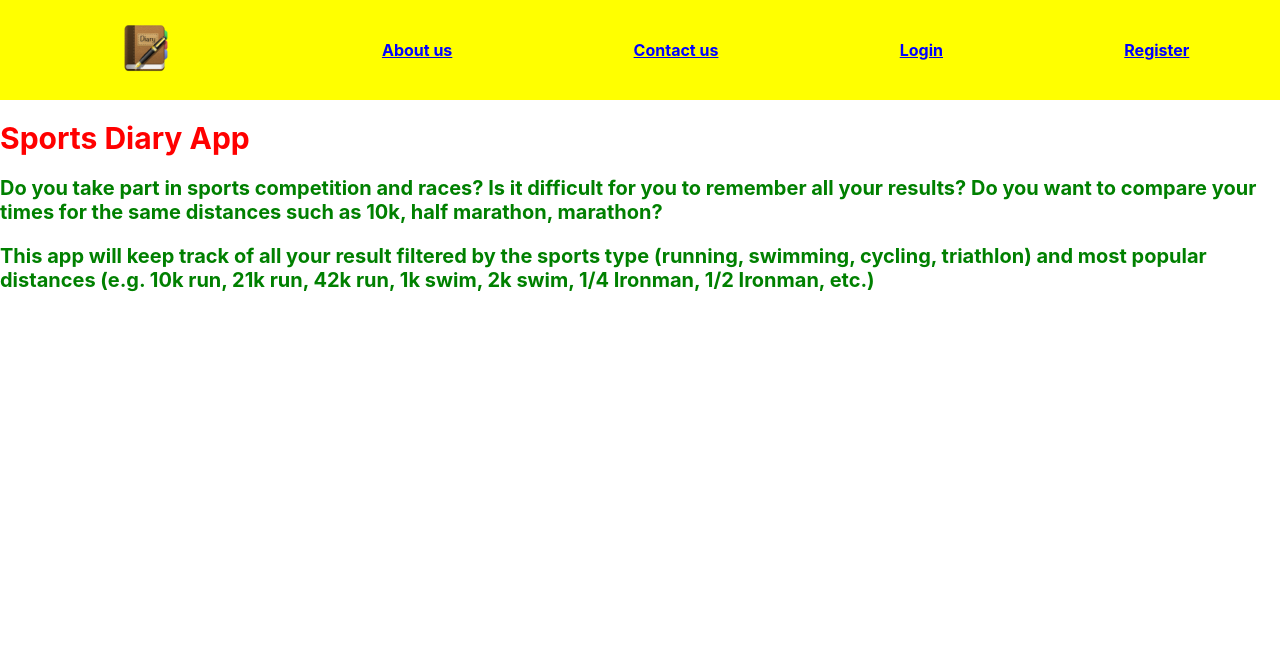
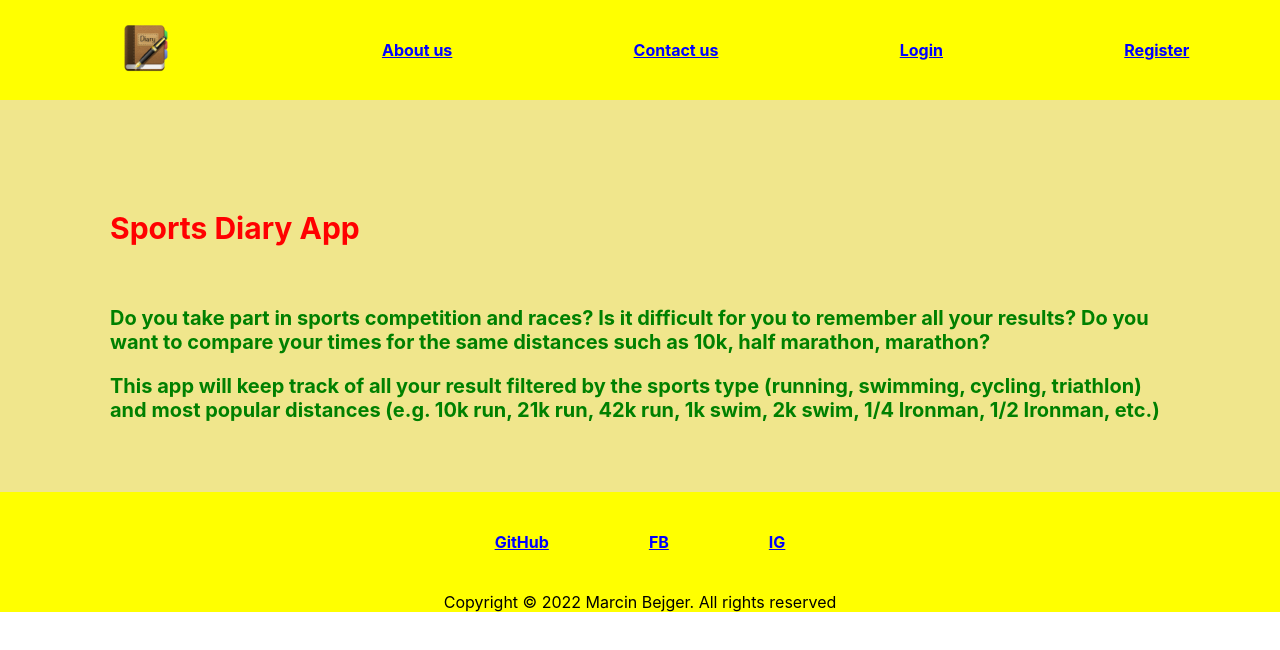
Before and after one commit to marcinbe88/sports-diary-app, a React (Create React App) app in the folder my-react-app/: page / in a window 1280 px wide. Shown: the top 650 px of the page. Built offline with nearby package versions, Linux system fonts and the light colour scheme.

Commit message:
footer component created and added to app.js

```diff
--- a/my-react-app/src/App.js
+++ b/my-react-app/src/App.js
@@ -1,6 +1,7 @@
 import { BrowserRouter, Route, Routes } from "react-router-dom";
 
 import { NavBar } from "./components/NavBar/NavBar";
+import { Footer } from "./components/Footer/Footer";
 import { About } from "./views/About";
 import { Contact } from "./views/Contact";
 import { Home } from "./views/Home";
@@ -19,6 +20,7 @@ export function App() {
           <Route path="/login" element={<Login />} />
           <Route path="/register" element={<Register />} />
         </Routes>
+        <Footer />
       </BrowserRouter>
     </>
   );
--- /dev/null
+++ b/my-react-app/src/components/Footer/Footer.js
@@ -0,0 +1,29 @@
+import { NavLink } from "react-router-dom";
+import { StyledLink, StyledNavigation, StyledFooterAuthor } from "./Footer.style";
+
+export function Footer() {
+  return (
+    <>
+      <StyledNavigation>
+        <NavLink to="https://github.com/marcinbe88">
+          <StyledLink>GitHub</StyledLink>
+        </NavLink>
+
+        <div className="li">
+          <NavLink to="https://facebook.pl">
+            <StyledLink>FB</StyledLink>
+          </NavLink>
+        </div>
+
+        <div className="li">
+          <NavLink to="https://instagram.com">
+            <StyledLink>IG</StyledLink>
+          </NavLink>
+        </div>
+      </StyledNavigation>
+      <StyledFooterAuthor>
+        Copyright © 2022 Marcin Bejger. All rights reserved
+      </StyledFooterAuthor>
+    </>
+  );
+}
--- /dev/null
+++ b/my-react-app/src/components/Footer/Footer.style.js
@@ -0,0 +1,30 @@
+import styled from "styled-components";
+
+export const StyledNavigation = styled.nav`
+  background-color: yellow;
+  height: 100px;
+  width: 100%;
+  display: flex;
+  justify-content: center;
+  align-items: center;
+`;
+
+export const StyledLink = styled.p`
+  color: blue;
+  font-weight: bold;
+  margin: 50px;
+`;
+
+export const StyledImgLogo = styled.img`
+  align-items: left;
+  width: 220x;
+  height: 50px;
+  justify-content: center;
+  margin: 30px;
+`;
+
+export const StyledFooterAuthor = styled.div`
+  background-color: yellow;
+  display: flex;
+  justify-content: center;
+`;
--- a/my-react-app/src/components/Main/Main.js
+++ b/my-react-app/src/components/Main/Main.js
@@ -1,8 +1,8 @@
-import { StyledHeader, StyledParagraph } from "./Main.style";
+import { StyledHeader, StyledMainDiv, StyledParagraph } from "./Main.style";
 
 export const Main = () => {
   return (
-    <main>
+    <StyledMainDiv>
       <StyledHeader>Sports Diary App</StyledHeader>
       <StyledParagraph>
         Do you take part in sports competition and races? Is it difficult for
@@ -15,6 +15,6 @@ export const Main = () => {
         10k run, 21k run, 42k run, 1k swim, 2k swim, 1/4 Ironman, 1/2 Ironman,
         etc.)
       </StyledParagraph>
-    </main>
+    </StyledMainDiv>
   );
 };
--- a/my-react-app/src/components/Main/Main.style.js
+++ b/my-react-app/src/components/Main/Main.style.js
@@ -1,12 +1,19 @@
 import styled from "styled-components";
 
 export const StyledHeader = styled.h1`
+  margin: 60px;
   color: red;
   font-size: 30px;
 `;
 
 export const StyledParagraph = styled.p`
+  margin: 20px 60px;
   color: green;
   font-size: 20px;
   font-weight: bold;
 `;
+
+export const StyledMainDiv = styled.div`
+  background-color: khaki;
+  padding: 50px;
+`
```
